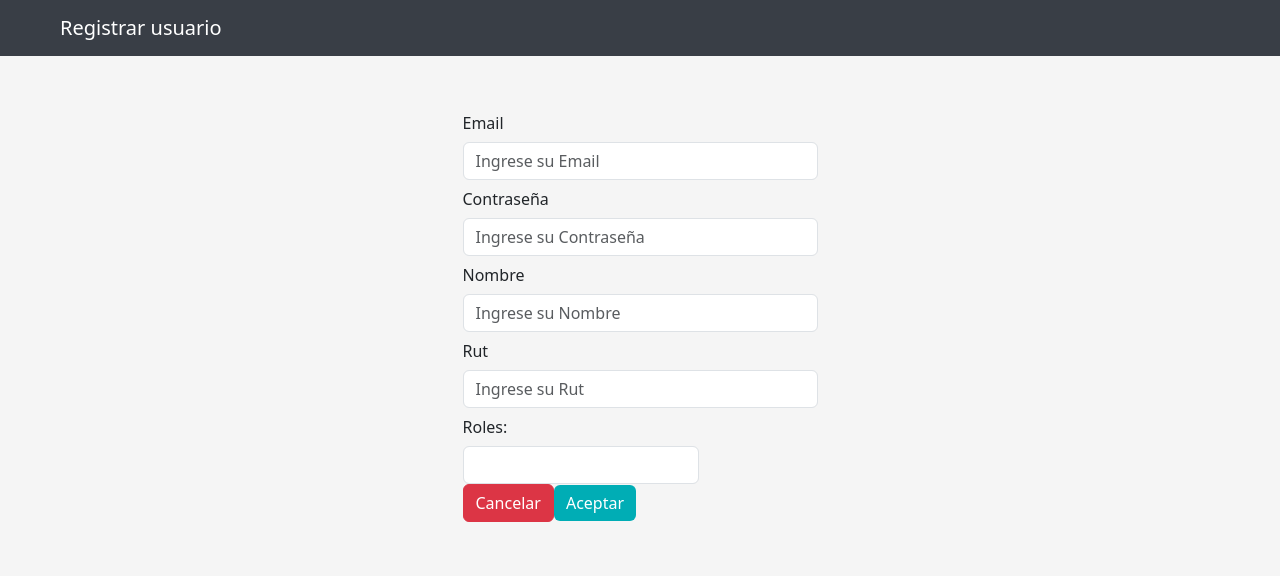
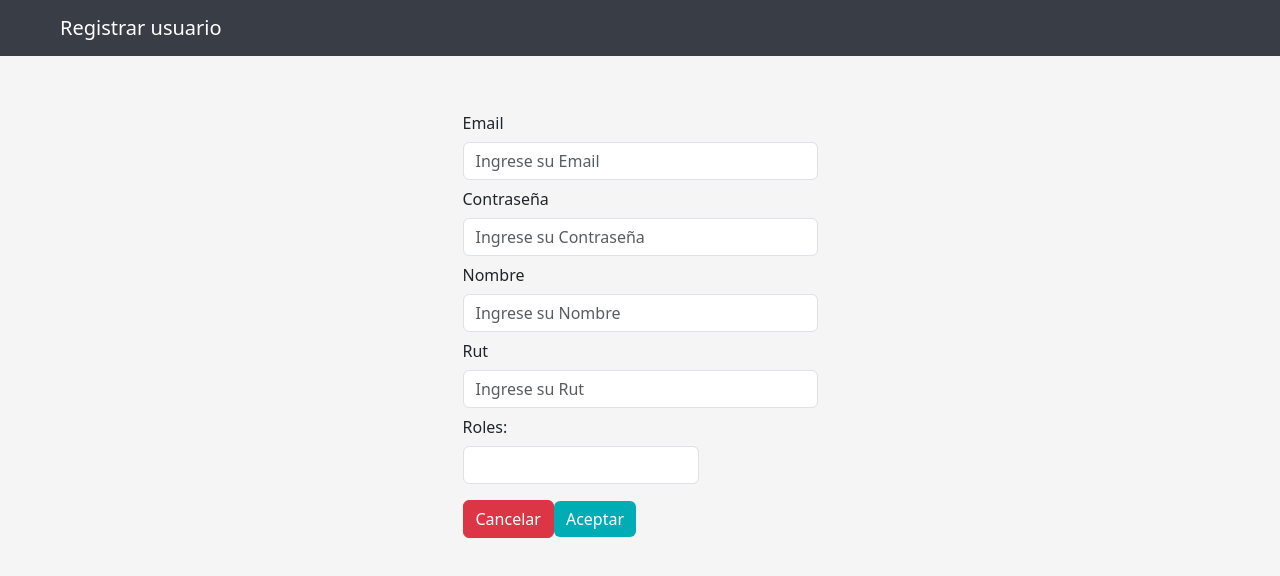
Before and after one commit to JoakoVillagran/ProyectoINMA, a Vue app in the folder inmaui/: page /registrar in a window 1280 px wide. Shown: the top 576 px of the page. Built offline with nearby package versions, Linux system fonts and the light colour scheme.

Commit message:
Eliminar Usuario

```diff
--- a/inmaui/src/views/AdminView.vue
+++ b/inmaui/src/views/AdminView.vue
@@ -63,20 +63,23 @@ export default {
             axios.get('http://localhost:3000/usuarios')
                 .then(response => {
                     this.usuarios = response.data;
-
                 })
                 .catch(error => {
                     console.error(error);
                 });
         },
         modificarUsuario(usuarioId) {
-            // Redirigir a la vista ModUsrView.vue con el ID del usuario como parámetro
             console.log(usuarioId);
             this.$router.push(`modusr/${usuarioId}`);
         },
         eliminarUsuario(usuarioId) {
-            // Lógica para eliminar usuario
-            console.log('Eliminar usuario', usuarioId);
+            axios.delete(`http://localhost:3000/delete/${usuarioId}`)
+                .then(() => {
+                    window.location.reload();
+                })
+                .catch(error => {
+                    console.error('Error al eliminar el usuario:', error);
+                });
         }
     }
 };
--- a/inmaui/src/views/RegistrarView.vue
+++ b/inmaui/src/views/RegistrarView.vue
@@ -43,7 +43,7 @@
                         </div>
 
                         <div>
-                            <a href="/admin" type="button" class="btn btn-danger">Cancelar</a>
+                            <a href="/admin" type="button" class="btn btn-danger my-3">Cancelar</a>
                             <button type="submit" class="btn btn-primary"
                                 style="background-color: #00ADB5; border: #00ADB5">Aceptar</button>
                         </div>
```
